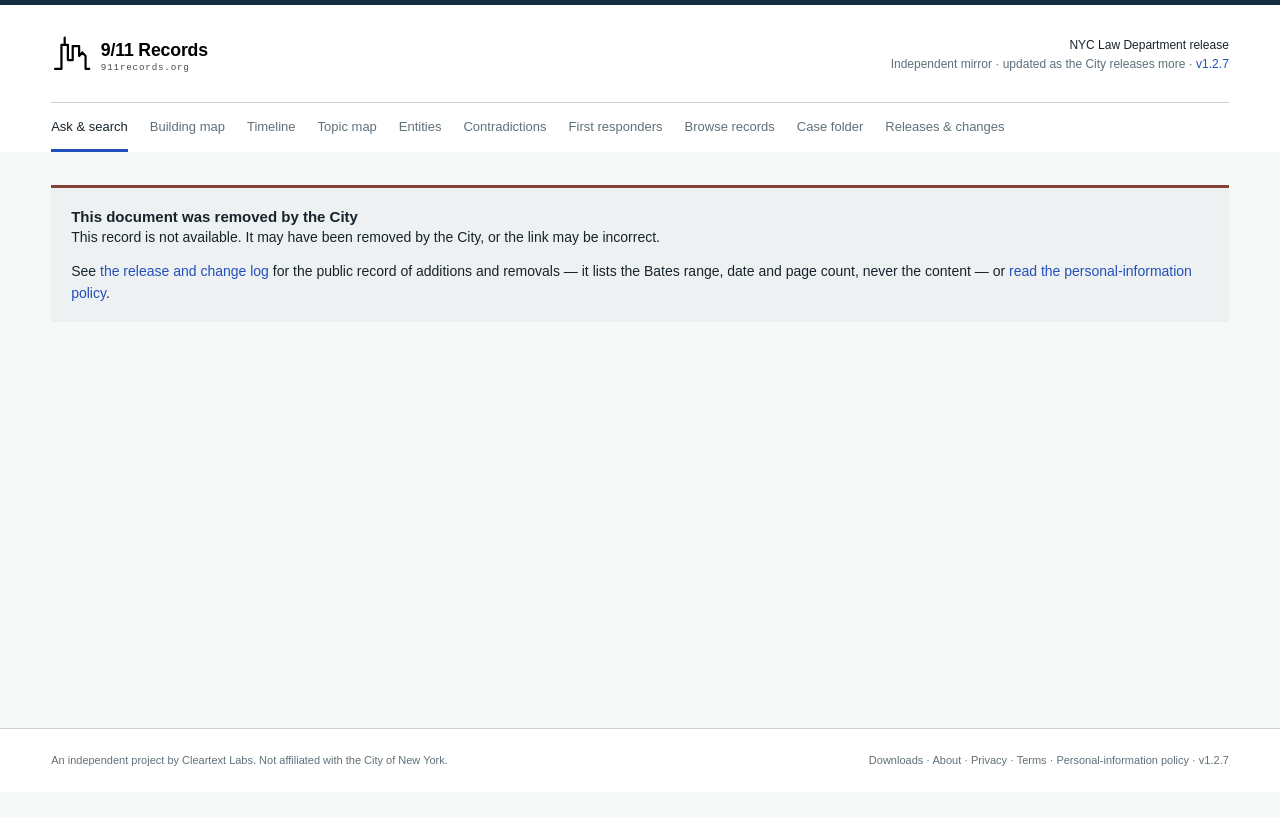
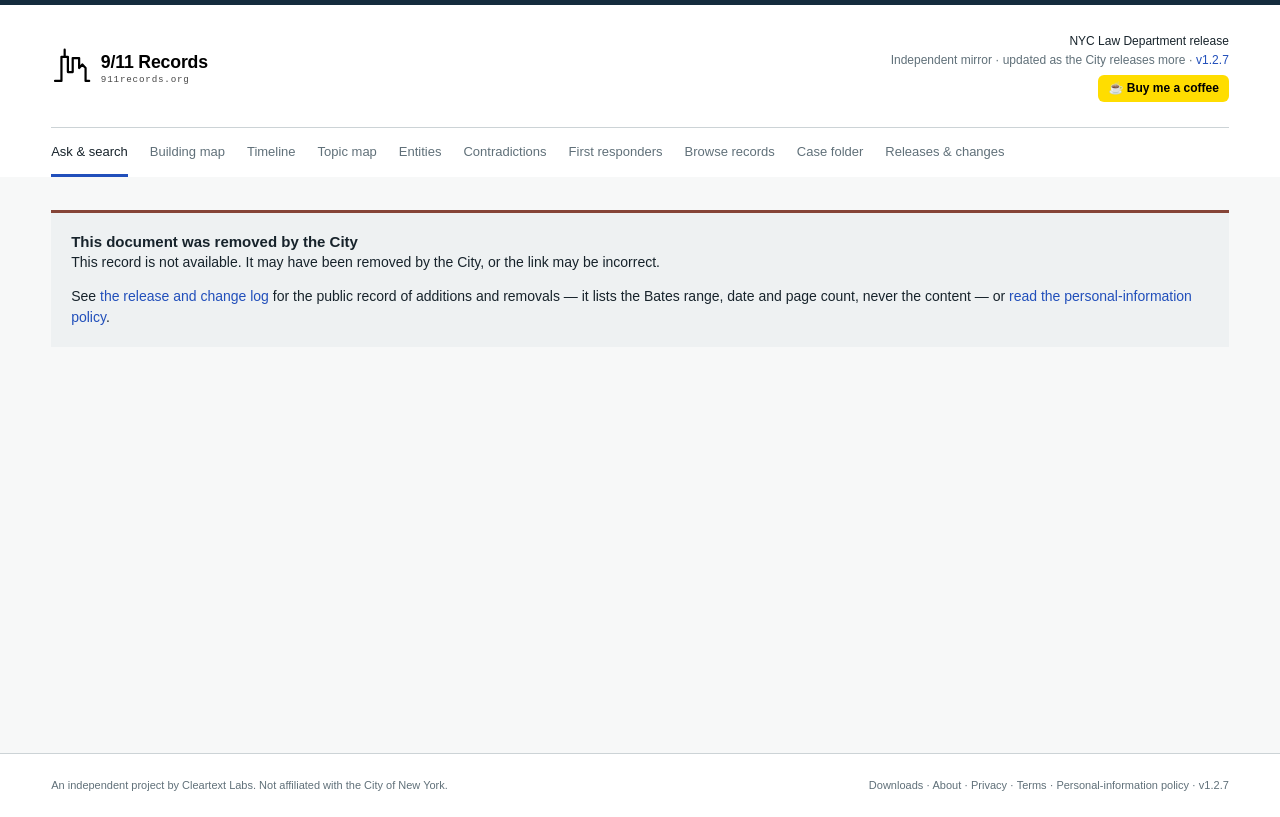
Before and after one commit to digitalhen/911records, a Next.js app in the folder web/: page /gone in a window 1280 px wide. Built offline with nearby package versions, Linux system fonts and the light colour scheme; no server answers.

Commit message:
Header: add Buy me a coffee link (same link as subway.fyi)

```diff
--- a/web/app/globals.css
+++ b/web/app/globals.css
@@ -232,6 +232,22 @@ small,
   font-weight: 400;
   color: var(--ink);
 }
+.bmac {
+  display: inline-flex;
+  align-items: center;
+  gap: 5px;
+  margin-top: 6px;
+  padding: 4px 10px;
+  border-radius: 6px;
+  background: #ffdd00;
+  color: #000;
+  font-size: 12px;
+  font-weight: 700;
+  text-decoration: none;
+}
+.bmac:hover {
+  background: #ffcc00;
+}
 .nav {
   display: flex;
   align-items: center;
--- a/web/components/Header.tsx
+++ b/web/components/Header.tsx
@@ -33,6 +33,8 @@ export function Header({ active, edition }: { active?: string; edition?: string
           <strong>{edition || 'NYC Law Department release'}</strong>
           <br />
           <span className="edition-detail">Independent mirror · updated as the City releases more · <Link href="/releases" title="Version history">v{APP_VERSION}</Link></span>
+          <br />
+          <a className="bmac" href="https://buymeacoffee.com/digitalhen" target="_blank" rel="noopener">☕ Buy me a coffee</a>
         </div>
       </div>
       <nav className="nav" aria-label="Main navigation">
```
